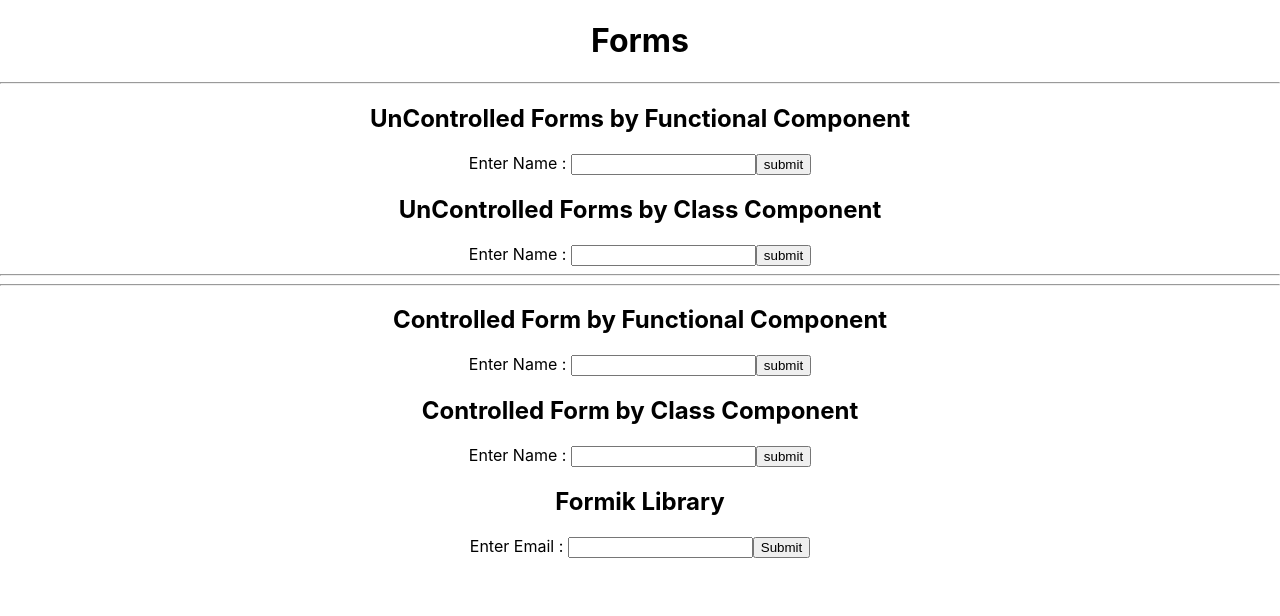
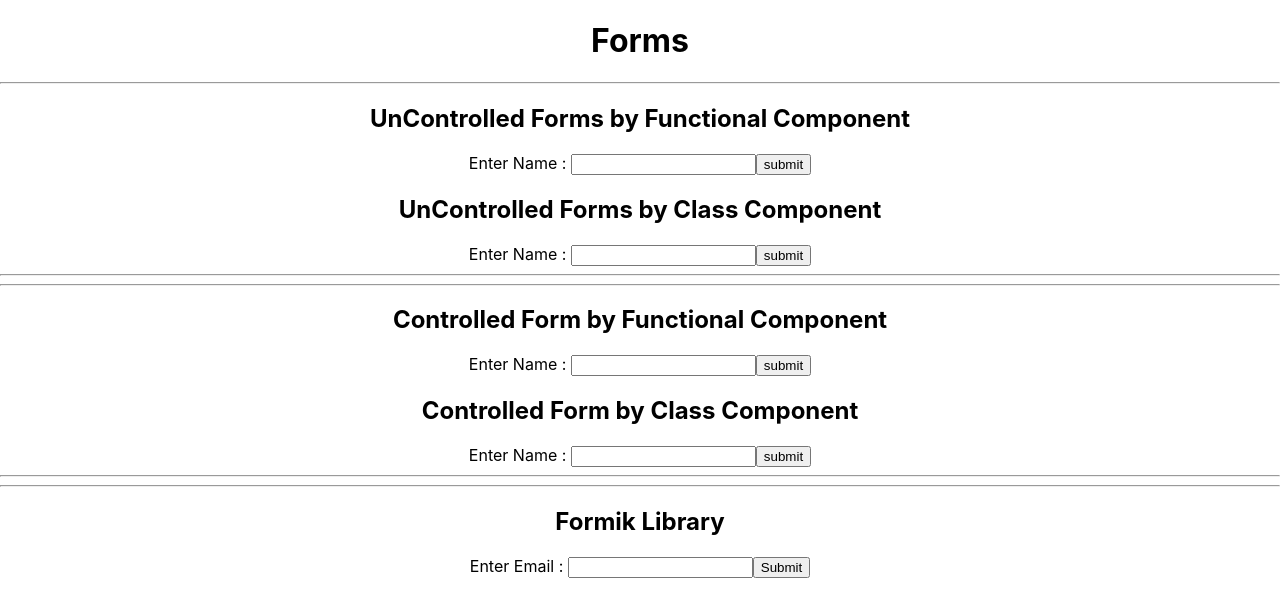
Before and after one commit to swarajphalke/Frontend-Playground, a React (Create React App) app in the folder ReactJS/froms/: page / in a window 1280 px wide. Shown: the top 616 px of the page. Built offline with nearby package versions, Linux system fonts and the light colour scheme.

Commit message:
Controlled Forms in React

```diff
--- a/ReactJS/froms/src/Components/Controlled/ControlledForm1.js
+++ b/ReactJS/froms/src/Components/Controlled/ControlledForm1.js
@@ -25,6 +25,8 @@ class ControlForm1 extends Component{
                     <input type="text" onChange={this.handleChange}/>
                     <input type="submit" value="submit" />
                 </form>
+                <hr />
+                <hr />
             </>
         )
     }
```
